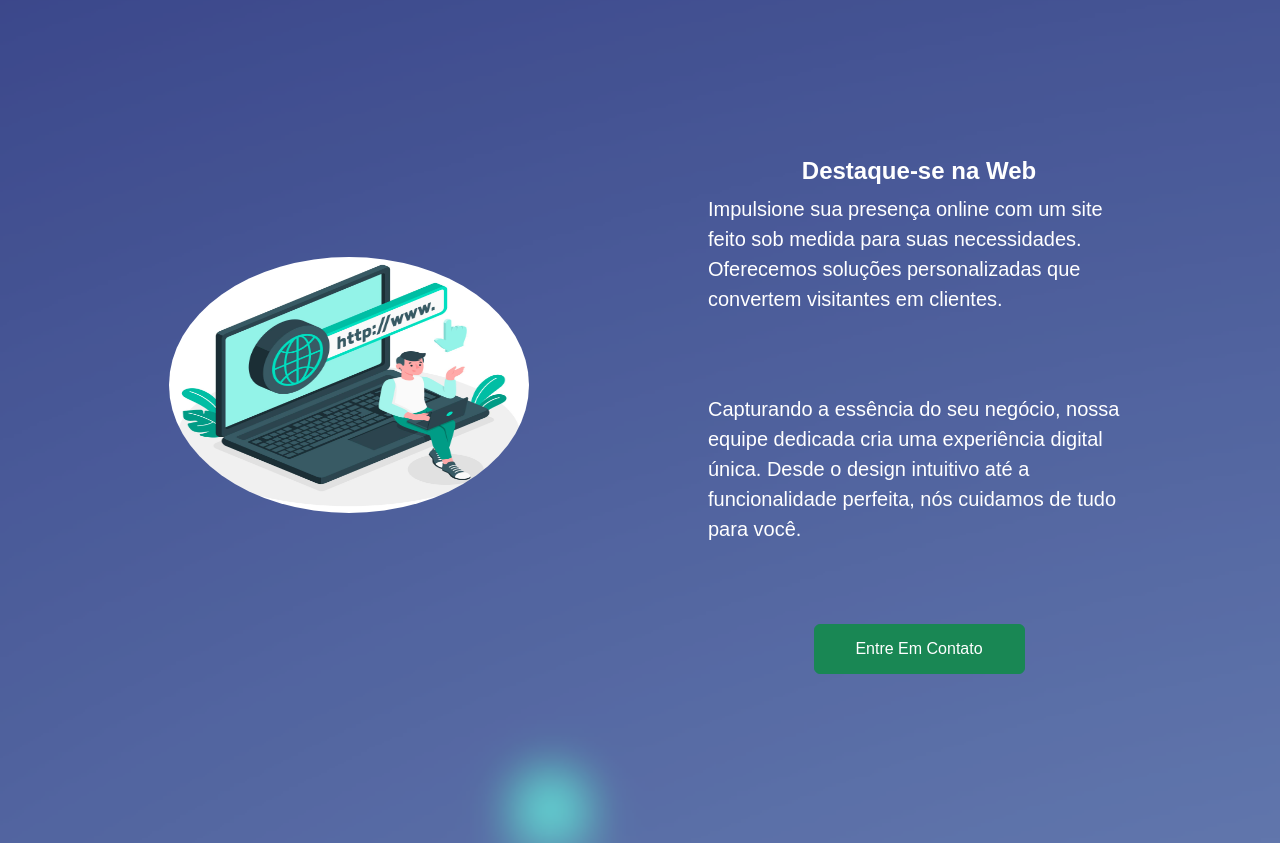
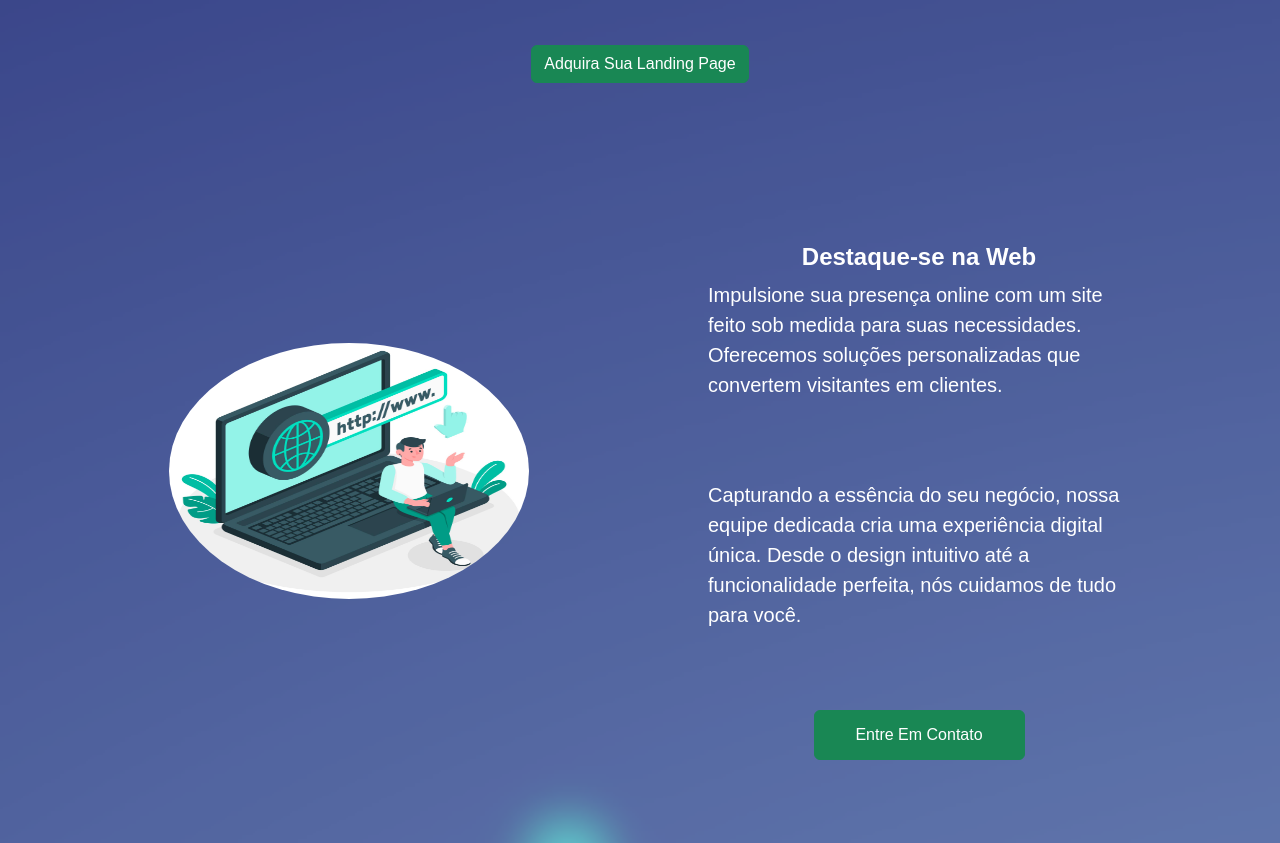
Before and after one commit to brd3v/site-agencia-next, a plain HTML site: page index.html in a window 1280 px wide. Shown: the part 871-1714 px from the top of the page. Drawn offline with nearby package versions, Linux system fonts and the light colour scheme.

Commit message:
inserção de links

```diff
--- a/index.html
+++ b/index.html
@@ -15,7 +15,8 @@
 
         <section>
             <iframe src="https://www.youtube.com/embed/ccyqwwHh4Hs" title="Como a Next Agência Digital vai te Ajudar." frameborder="0" allow="accelerometer; autoplay; clipboard-write; encrypted-media; gyroscope; picture-in-picture; web-share" allowfullscreen></iframe>
-            <div class="container d-flex x">
+            <button  class="btn btn-success mt-5"><a href="https://api.whatsapp.com/send?phone=5527995142534&text=Ol%C3%A1%20gostaria%20de%20saber%20mais">Adquira Sua Landing Page</a> </button>
+                <div class="container d-flex x">
                 <div class="row">
                     <img src="imagem/3918929.jpg" alt="">
                 </div>
@@ -23,7 +24,7 @@
                     <h4>Destaque-se na Web</h4>
                     <p>Impulsione sua presença online com um site feito sob medida para suas necessidades. Oferecemos soluções personalizadas que convertem visitantes em clientes.</p>
                     <p>Capturando a essência do seu negócio, nossa equipe dedicada cria uma experiência digital única. Desde o design intuitivo até a funcionalidade perfeita, nós cuidamos de tudo para você.</p>
-                    <button class="btn btn-success">Entre Em Contato</button>
+                    <button class="btn btn-success"><a href="https://api.whatsapp.com/send?phone=5527995142534&text=Ol%C3%A1%20gostaria%20de%20saber%20mais">Entre Em Contato</a></button >
                 </div>
             </div>
         </section>
@@ -34,7 +35,7 @@
                     <h4>Impulsione Sua Presença Online</h4>
                     <p>Transforme visitantes em clientes com uma Landing Page feita sob medida para seu negócio. Destaque-se na web e conquiste mais oportunidades de negócio.</p>
                     <p>Nossa equipe especializada está pronta para criar uma experiência digital única que ressalta os pontos fortes da sua marca. Aproveite agora por apenas R$500!</p>
-                    <button class="btn btn-success">Adquira Sua Landing Page</button>
+                    <button class="btn btn-success"><a href="https://api.whatsapp.com/send?phone=5527995142534&text=Ol%C3%A1%20gostaria%20de%20saber%20mais">Adquira Sua Landing Page</a> </button>
                 </div>
                 <div class="row ml-md-3">
                     <img src="imagem/7510722.jpg" alt="">
--- a/style.css
+++ b/style.css
@@ -3,7 +3,10 @@
     margin: 0;
     box-sizing: border-box;
 }
-
+a{
+    text-decoration: none;
+    color: #fff;
+}
 iframe {
     width: 70%; /* Tornar o iframe responsivo */
     height: 400px;
```
